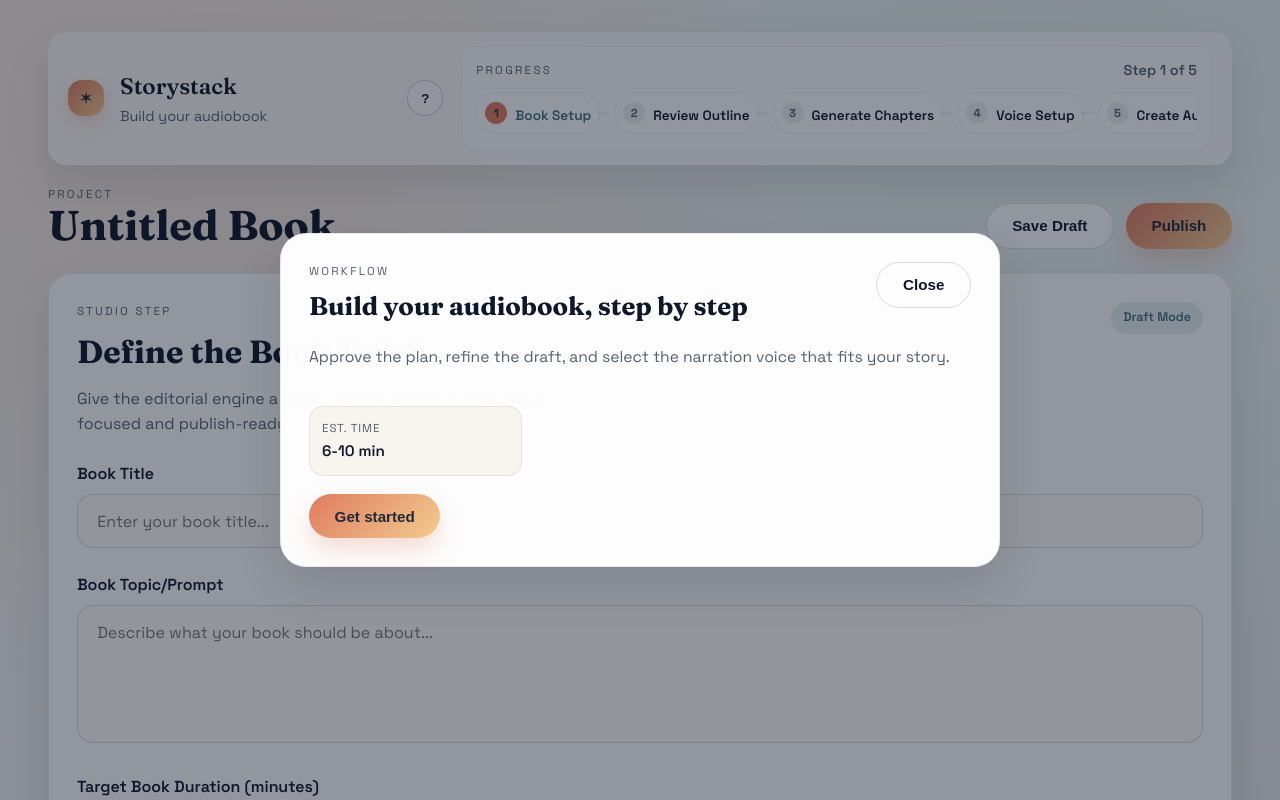
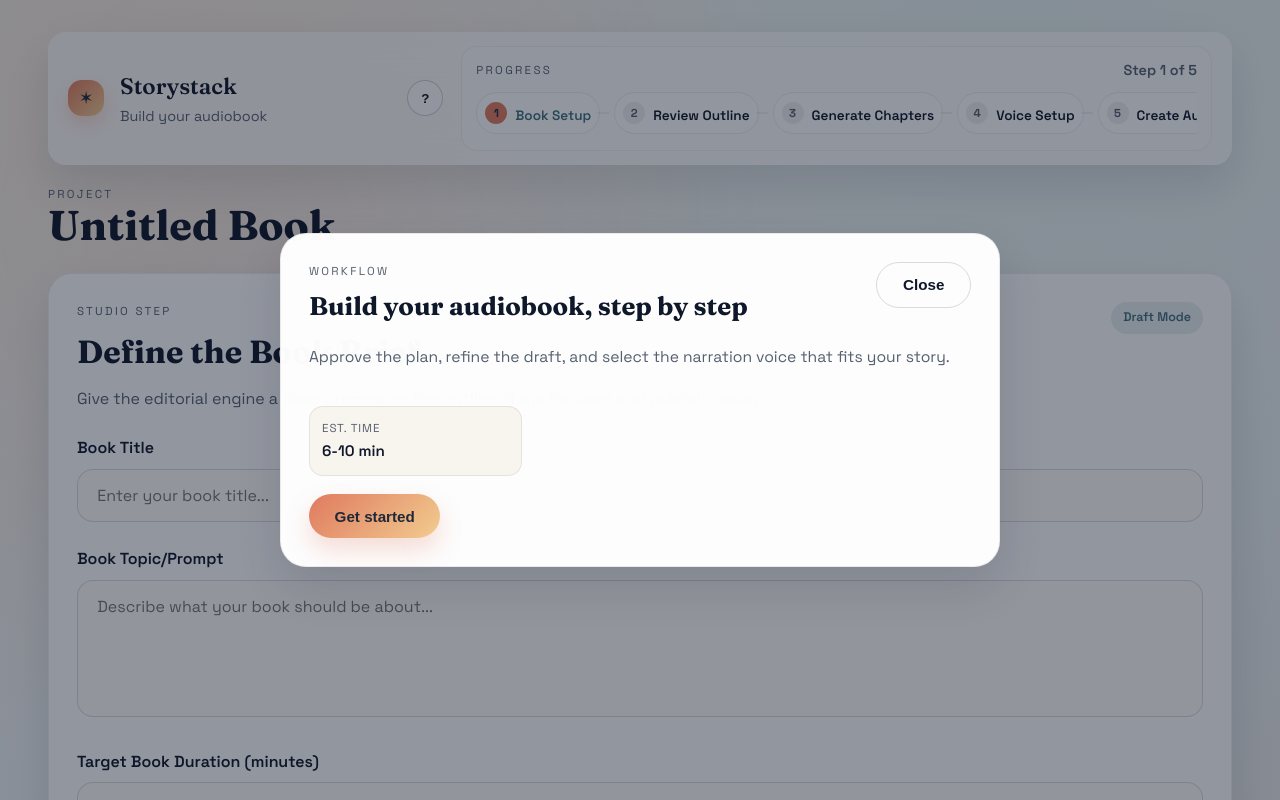
Before and after one commit to burkett88/make-a-book, a React app in the folder frontend/: page / in a window 1280 px wide. Shown: the top 800 px of the page. Built offline with nearby package versions, Linux system fonts and the light colour scheme; no server answers; the HTML template or start-up script is replaced by a standard one.

Commit message:
Simplify header actions and copy layout

```diff
--- a/frontend/src/App.tsx
+++ b/frontend/src/App.tsx
@@ -175,10 +175,6 @@ function App() {
               <p className="eyebrow">Project</p>
               <h1 className="page-title">{bookData.title || 'Untitled Book'}</h1>
             </div>
-            <div className="header-actions">
-              <button type="button" className="btn btn-secondary">Save Draft</button>
-              <button type="button" className="btn btn-primary">Publish</button>
-            </div>
           </div>
 
           <div className="content-body reveal">
--- a/frontend/src/index.css
+++ b/frontend/src/index.css
@@ -329,7 +329,7 @@ body {
 
 .step-description {
   color: var(--muted);
-  max-width: 520px;
+  max-width: 720px;
   margin-top: 8px;
 }
 
```
